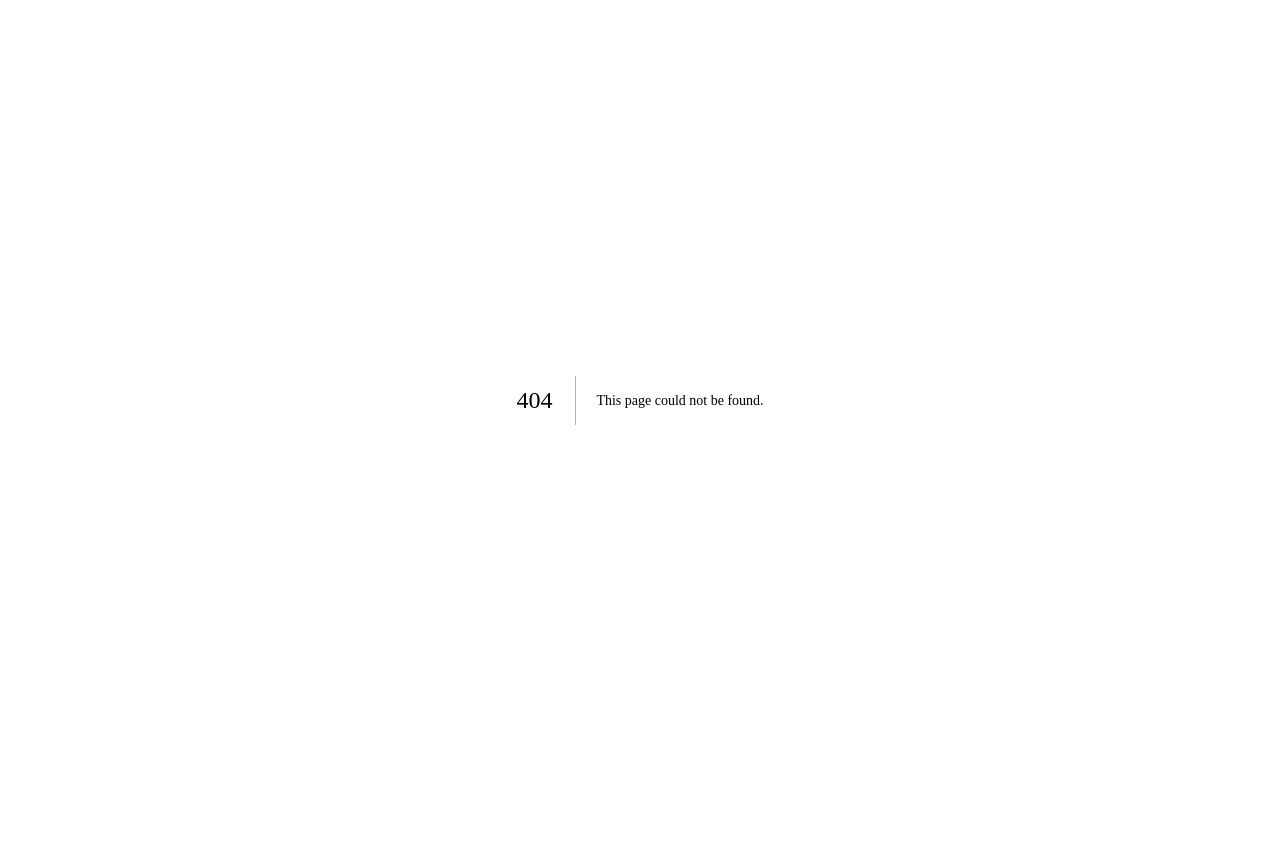
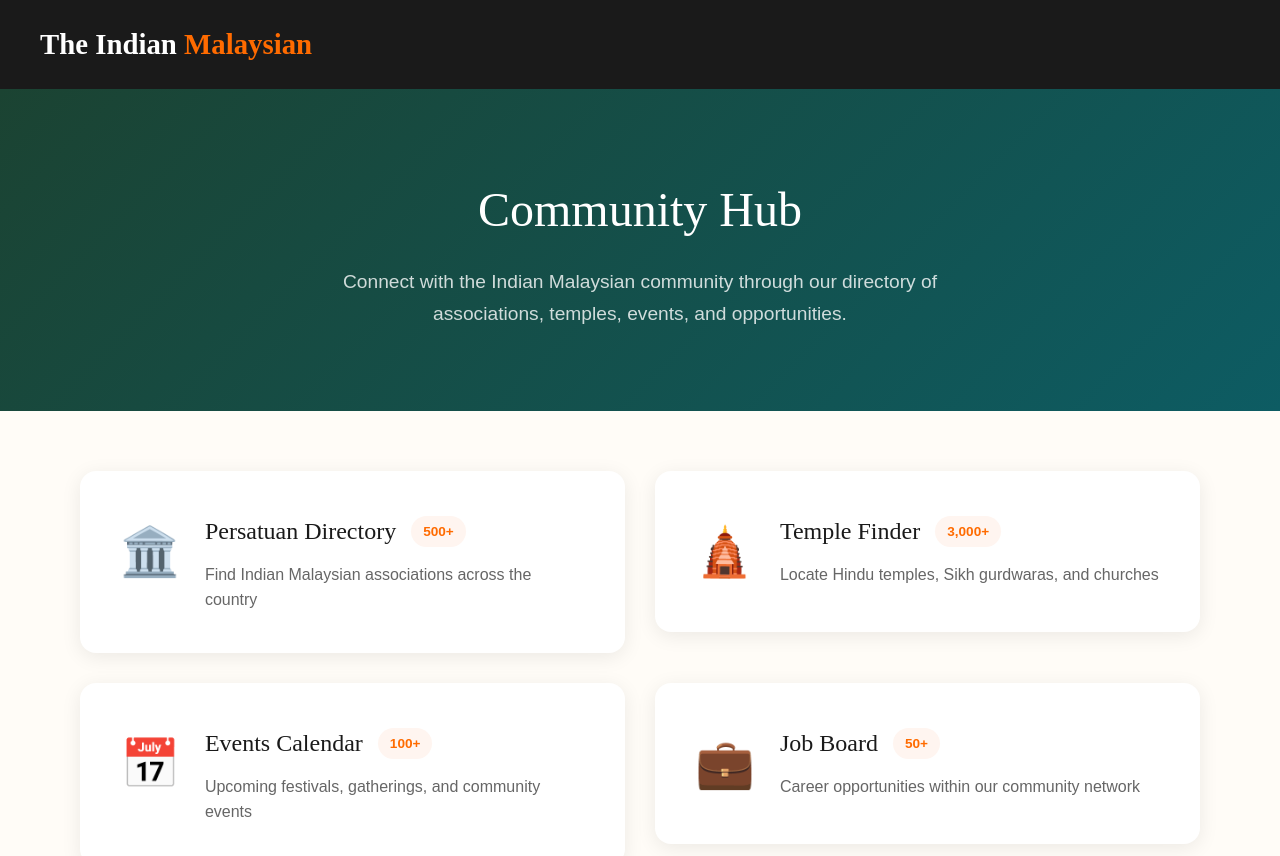
Before and after one commit to riquezajoven12-beep/the-indian-malaysian-asia, a Next.js app: page /community in a window 1280 px wide. Before the commit this address had no page. Shown: the top 856 px of the page. Before the commit the page ends 800 px from the top, so only its background shows below. Built offline with nearby package versions, Linux system fonts and the light colour scheme.

Commit message:
Create page.tsx

```diff
--- /dev/null
+++ b/src/app/community/page.tsx
@@ -0,0 +1,51 @@
+import Link from 'next/link';
+
+export default function CommunityPage() {
+  const sections = [
+    { title: 'Persatuan Directory', desc: 'Find Indian Malaysian associations across the country', href: '/persatuan', icon: '🏛️', count: '500+' },
+    { title: 'Temple Finder', desc: 'Locate Hindu temples, Sikh gurdwaras, and churches', href: '/temples', icon: '🛕', count: '3,000+' },
+    { title: 'Events Calendar', desc: 'Upcoming festivals, gatherings, and community events', href: '/events', icon: '📅', count: '100+' },
+    { title: 'Job Board', desc: 'Career opportunities within our community network', href: '/jobs', icon: '💼', count: '50+' },
+  ];
+
+  return (
+    <div style={{ minHeight: '100vh', background: '#FFFCF7' }}>
+      {/* Header */}
+      <header style={{ background: '#1A1A1A', padding: '20px 40px' }}>
+        <div style={{ maxWidth: '1400px', margin: '0 auto', display: 'flex', justifyContent: 'space-between', alignItems: 'center' }}>
+          <Link href="/" style={{ fontFamily: "'Playfair Display', serif", fontSize: '1.8rem', fontWeight: 800, color: 'white', textDecoration: 'none' }}>
+            The Indian <span style={{ color: '#FF6B00' }}>Malaysian</span>
+          </Link>
+        </div>
+      </header>
+
+      {/* Hero */}
+      <div style={{ background: 'linear-gradient(135deg, #1B4332 0%, #0D5C63 100%)', padding: '80px 40px', textAlign: 'center' }}>
+        <h1 style={{ fontFamily: "'Playfair Display', serif", fontSize: '3rem', color: 'white', marginBottom: '15px' }}>Community Hub</h1>
+        <p style={{ color: 'rgba(255,255,255,0.8)', fontSize: '1.2rem', maxWidth: '600px', margin: '0 auto' }}>
+          Connect with the Indian Malaysian community through our directory of associations, temples, events, and opportunities.
+        </p>
+      </div>
+
+      {/* Sections Grid */}
+      <div style={{ maxWidth: '1200px', margin: '0 auto', padding: '60px 40px' }}>
+        <div style={{ display: 'grid', gridTemplateColumns: 'repeat(2, 1fr)', gap: '30px' }}>
+          {sections.map((section) => (
+            <Link key={section.title} href={section.href} style={{ textDecoration: 'none' }}>
+              <div style={{ background: 'white', padding: '40px', borderRadius: '16px', boxShadow: '0 4px 20px rgba(0,0,0,0.08)', display: 'flex', gap: '25px', alignItems: 'flex-start', transition: 'transform 0.3s' }}>
+                <div style={{ fontSize: '3rem' }}>{section.icon}</div>
+                <div>
+                  <div style={{ display: 'flex', alignItems: 'center', gap: '15px', marginBottom: '10px' }}>
+                    <h2 style={{ fontFamily: "'Playfair Display', serif", fontSize: '1.5rem', color: '#1A1A1A' }}>{section.title}</h2>
+                    <span style={{ background: '#FFF5F0', color: '#FF6B00', padding: '4px 12px', borderRadius: '20px', fontSize: '0.85rem', fontWeight: 600 }}>{section.count}</span>
+                  </div>
+                  <p style={{ color: '#666', lineHeight: 1.6 }}>{section.desc}</p>
+                </div>
+              </div>
+            </Link>
+          ))}
+        </div>
+      </div>
+    </div>
+  );
+}
```
